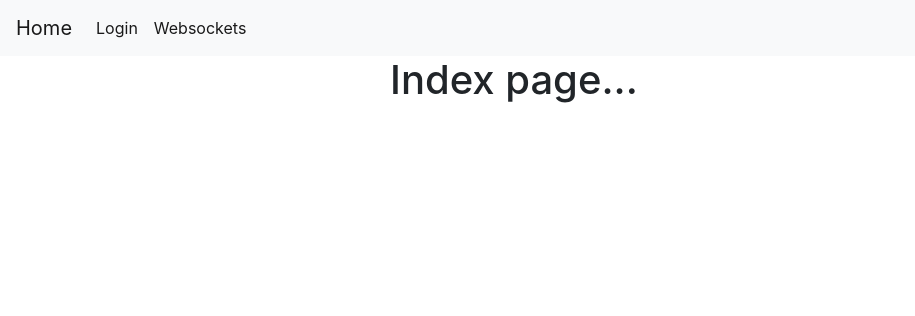
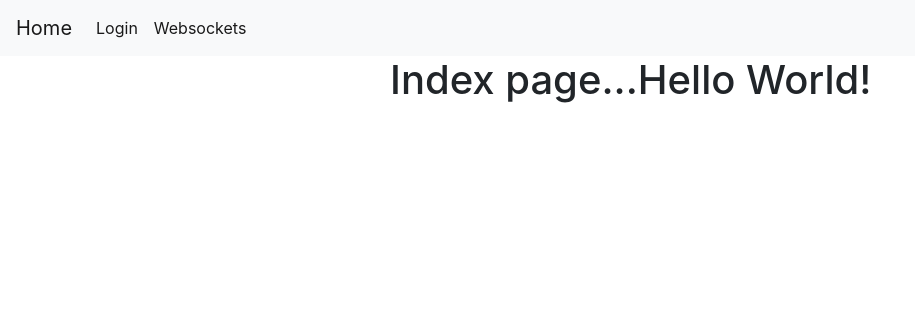
Before and after one commit to arajput63/flask_socketio_example, a Flask app: page / in a window 1280 px wide. Shown: the top 316 px of the page, without its empty margins (0-915 px from the left). Run offline with Flask 2, Linux system fonts and the light colour scheme; some libraries are stand-ins or nearby versions.

Commit message:
added some html

```diff
--- a/templates/index.html
+++ b/templates/index.html
@@ -2,6 +2,6 @@
 
 {% block body %}
 <div class="mx-auto" style="width: 500px;">
-  <h1>Index page...</h1>
+  <h1>Index page...Hello World!</h1>
 </div>
 {% endblock %}
```
